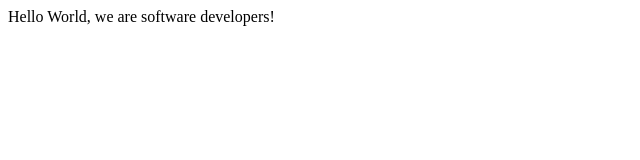
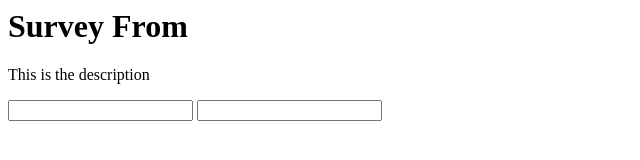
Before and after one commit to mohamednaser/Build-a-Survey-Form, a plain HTML site: page index.html in a window 1280 px wide. Shown: the whole page, without its empty margins (0-640 px from the left). Drawn offline with Linux system fonts and the light colour scheme.

Commit message:
Added the structure of the survey

```diff
--- a/index.html
+++ b/index.html
@@ -1 +1,8 @@
-Hello World, we are software developers!
+<h1 id ="title">Survey From</h1>
+<p id="description">This is the description</p>
+<form id="survey-form" class="" action="index.html" method="post">
+
+<input type="text" id="name" name="" value="">
+<input type="email" id="email" name="" value="">
+
+</form>
```
